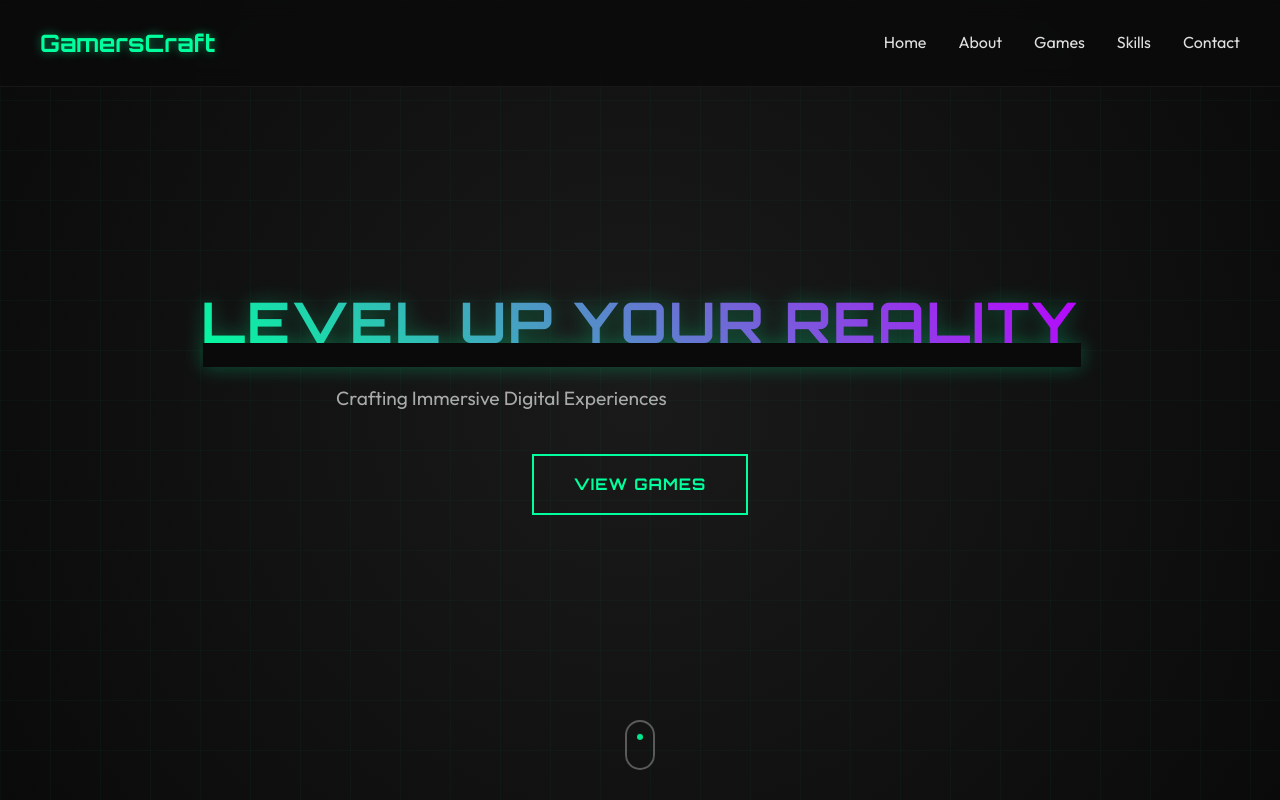
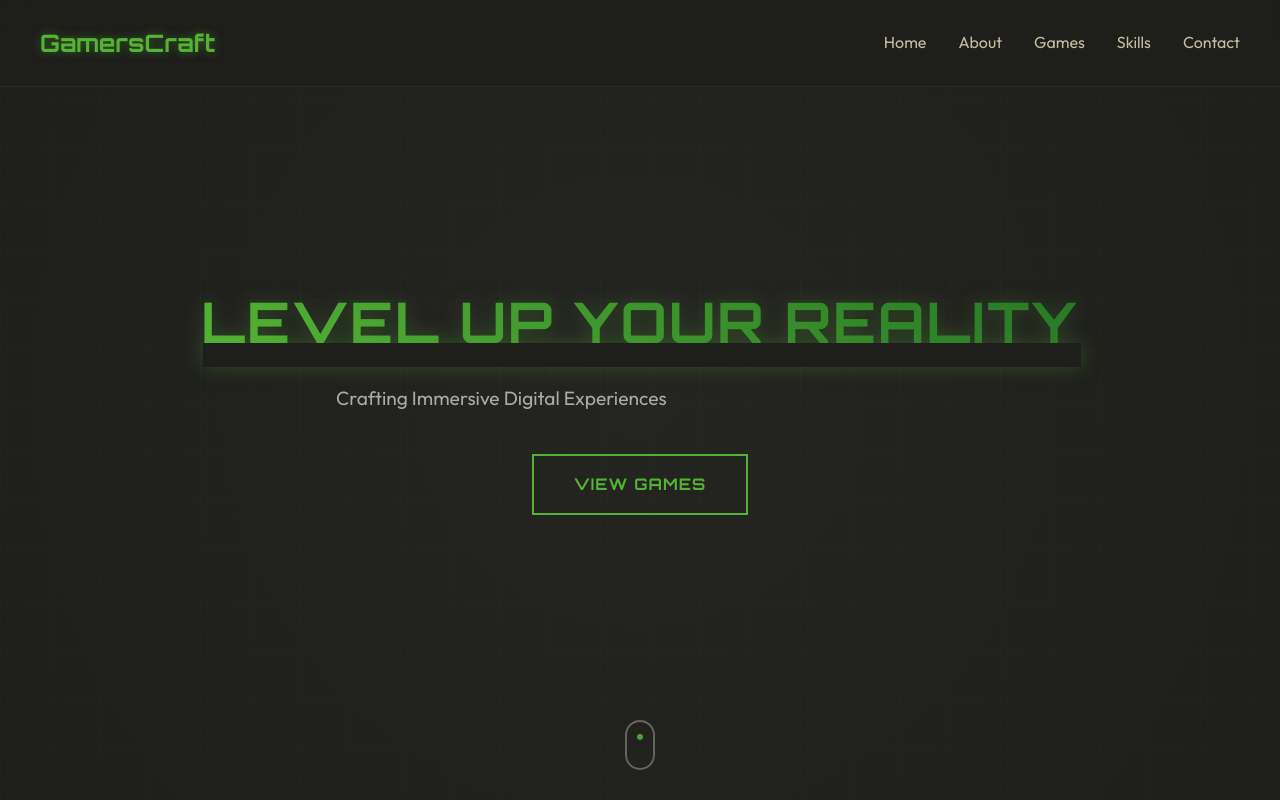
Before and after one commit to funkar01/GamersCraft, a website built with Vite: page index.html in a window 1280 px wide. Shown: the top 800 px of the page. Built offline with nearby package versions, Linux system fonts and the light colour scheme.

Commit message:
General commit

```diff
--- a/index.html
+++ b/index.html
@@ -84,7 +84,7 @@
                     <div class="games-grid">
                         <!-- Game Card 1 -->
                         <div class="game-card">
-                            <div class="game-image" style="background-color: #2a2a2a;"></div>
+                            <div class="game-image" style="background-color: var(--accent-color);"></div>
                             <div class="game-info">
                                 <h3>Neon Racer</h3>
                                 <p>High-speed cyberpunk racing game with procedural tracks.</p>
@@ -98,7 +98,7 @@
                         </div>
                         <!-- Game Card 2 -->
                         <div class="game-card">
-                            <div class="game-image" style="background-color: #2a2a2a;"></div>
+                            <div class="game-image" style="background-color: var(--accent-color);"></div>
                             <div class="game-info">
                                 <h3>Void Walker</h3>
                                 <p>Atmospheric platformer exploring a crumbling dimension.</p>
@@ -112,7 +112,7 @@
                         </div>
                         <!-- Game Card 3 -->
                         <div class="game-card">
-                            <div class="game-image" style="background-color: #2a2a2a;"></div>
+                            <div class="game-image" style="background-color: var(--accent-color);"></div>
                             <div class="game-info">
                                 <h3>Cyber Defense</h3>
                                 <p>Tower defense strategy game set in a mainframe.</p>
--- a/src/style.css
+++ b/src/style.css
@@ -1,16 +1,16 @@
 :root {
-    --bg-color: #0a0a0a;
-    --bg-secondary: #111;
-    --text-color: #e0e0e0;
-    --primary-color: #00ff9d;
-    /* Neon Green */
-    --secondary-color: #bd00ff;
-    /* Neon Purple */
-    --accent-color: #00d4ff;
-    /* Cyan */
+    --bg-color: #1E1E1B;
+    --bg-secondary: #1E1E1B;
+    --text-color: #C8BDA0;
+    --primary-color: #54B334;
+    /* Green */
+    --secondary-color: #277825;
+    /* Dark Green */
+    --accent-color: #5C8A8F;
+    /* Blue/Gray */
     --font-heading: 'Orbitron', sans-serif;
     --font-body: 'Outfit', sans-serif;
-    --card-bg: #1a1a1a;
+    --card-bg: #242421;
 }
 
 * {
@@ -59,7 +59,7 @@ ul {
     left: 0;
     width: 100%;
     padding: 1.5rem 2rem;
-    background: rgba(10, 10, 10, 0.8);
+    background: rgba(30, 30, 27, 0.8);
     backdrop-filter: blur(10px);
     z-index: 1000;
     border-bottom: 1px solid rgba(255, 255, 255, 0.05);
@@ -68,7 +68,7 @@ ul {
 
 #header.scrolled {
     padding: 1rem 2rem;
-    background: rgba(10, 10, 10, 0.95);
+    background: rgba(30, 30, 27, 0.95);
 }
 
 nav {
@@ -84,7 +84,7 @@ nav {
     font-size: 1.5rem;
     font-weight: 700;
     color: var(--primary-color);
-    text-shadow: 0 0 10px rgba(0, 255, 157, 0.5);
+    text-shadow: 0 0 10px rgba(84, 179, 52, 0.5);
 }
 
 .nav-links {
@@ -119,7 +119,7 @@ nav {
     justify-content: center;
     align-items: center;
     text-align: center;
-    background: radial-gradient(circle at center, #1a1a1a 0%, #0a0a0a 100%);
+    background: radial-gradient(circle at center, #242421 0%, #1E1E1B 100%);
     position: relative;
     padding: 0 1rem;
 }
@@ -132,8 +132,8 @@ nav {
     width: 100%;
     height: 100%;
     background:
-        linear-gradient(rgba(0, 255, 157, 0.03) 1px, transparent 1px),
-        linear-gradient(90deg, rgba(0, 255, 157, 0.03) 1px, transparent 1px);
+        linear-gradient(rgba(84, 179, 52, 0.03) 1px, transparent 1px),
+        linear-gradient(90deg, rgba(84, 179, 52, 0.03) 1px, transparent 1px);
     background-size: 50px 50px;
     pointer-events: none;
 }
@@ -143,8 +143,9 @@ nav {
     margin-bottom: 1rem;
     background: linear-gradient(45deg, var(--primary-color), var(--secondary-color));
     -webkit-background-clip: text;
+    background-clip: text;
     -webkit-text-fill-color: transparent;
-    filter: drop-shadow(0 0 10px rgba(0, 255, 157, 0.3));
+    filter: drop-shadow(0 0 10px rgba(84, 179, 52, 0.3));
     position: relative;
 }
 
@@ -161,19 +162,19 @@ nav {
     left: 0;
     width: 100%;
     height: 100%;
-    background: #0a0a0a;
+    background: #1E1E1B;
 }
 
 .glitch::before {
     left: 2px;
-    text-shadow: -1px 0 #ff00c1;
+    text-shadow: -1px 0 #277825;
     clip: rect(44px, 450px, 56px, 0);
     animation: glitch-anim 5s infinite linear alternate-reverse;
 }
 
 .glitch::after {
     left: -2px;
-    text-shadow: -1px 0 #00fff9;
+    text-shadow: -1px 0 #5C8A8F;
     clip: rect(44px, 450px, 56px, 0);
     animation: glitch-anim2 5s infinite linear alternate-reverse;
 }
@@ -232,7 +233,7 @@ nav {
 .cta-button:hover {
     background: var(--primary-color);
     color: #000;
-    box-shadow: 0 0 20px rgba(0, 255, 157, 0.5);
+    box-shadow: 0 0 20px rgba(84, 179, 52, 0.5);
     transform: translateY(-3px);
 }
 
@@ -506,8 +507,8 @@ nav {
 footer {
     text-align: center;
     padding: 2rem;
-    background: #050505;
-    color: #555;
+    background: #1A1A18;
+    color: #C8BDA0;
     font-size: 0.9rem;
 }
 
@@ -531,7 +532,7 @@ footer {
         right: -100%;
         height: 100vh;
         width: 70%;
-        background: #111;
+        background: #1E1E1B;
         flex-direction: column;
         justify-content: center;
         align-items: center;
```
